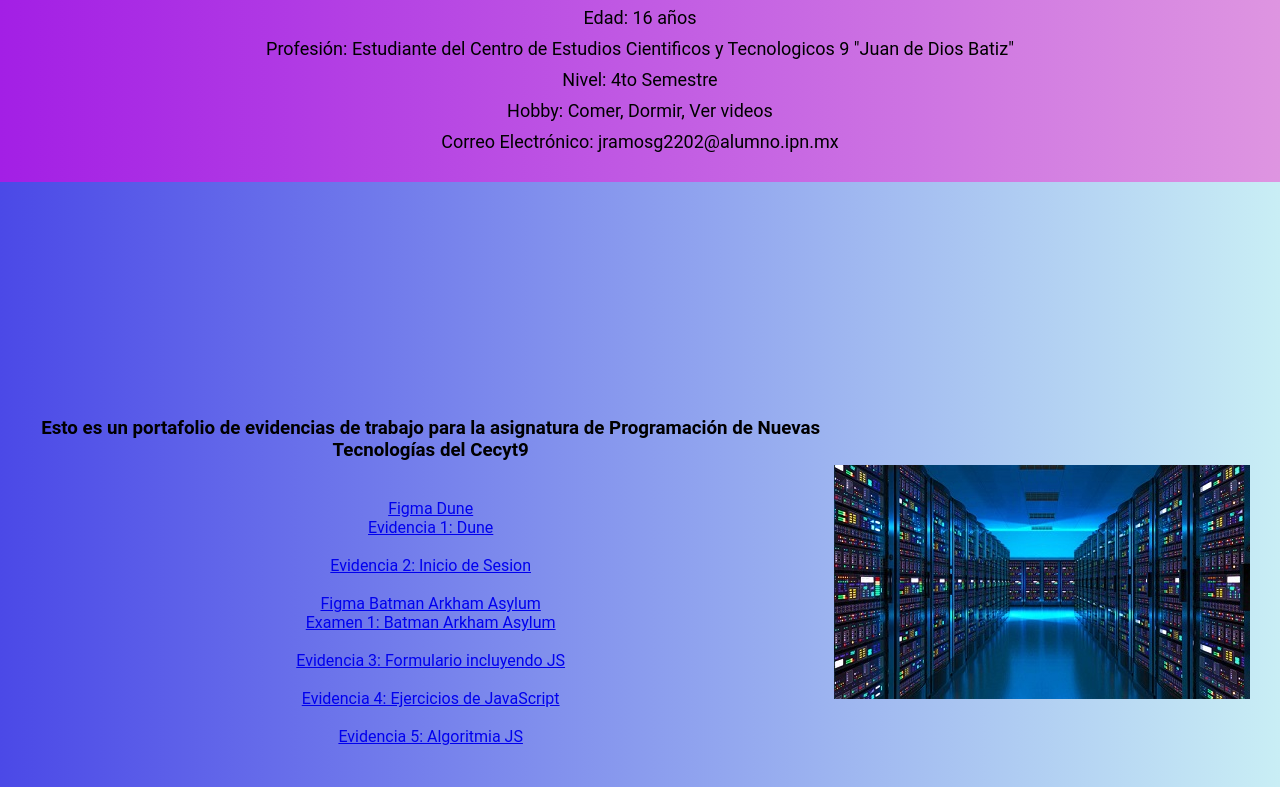
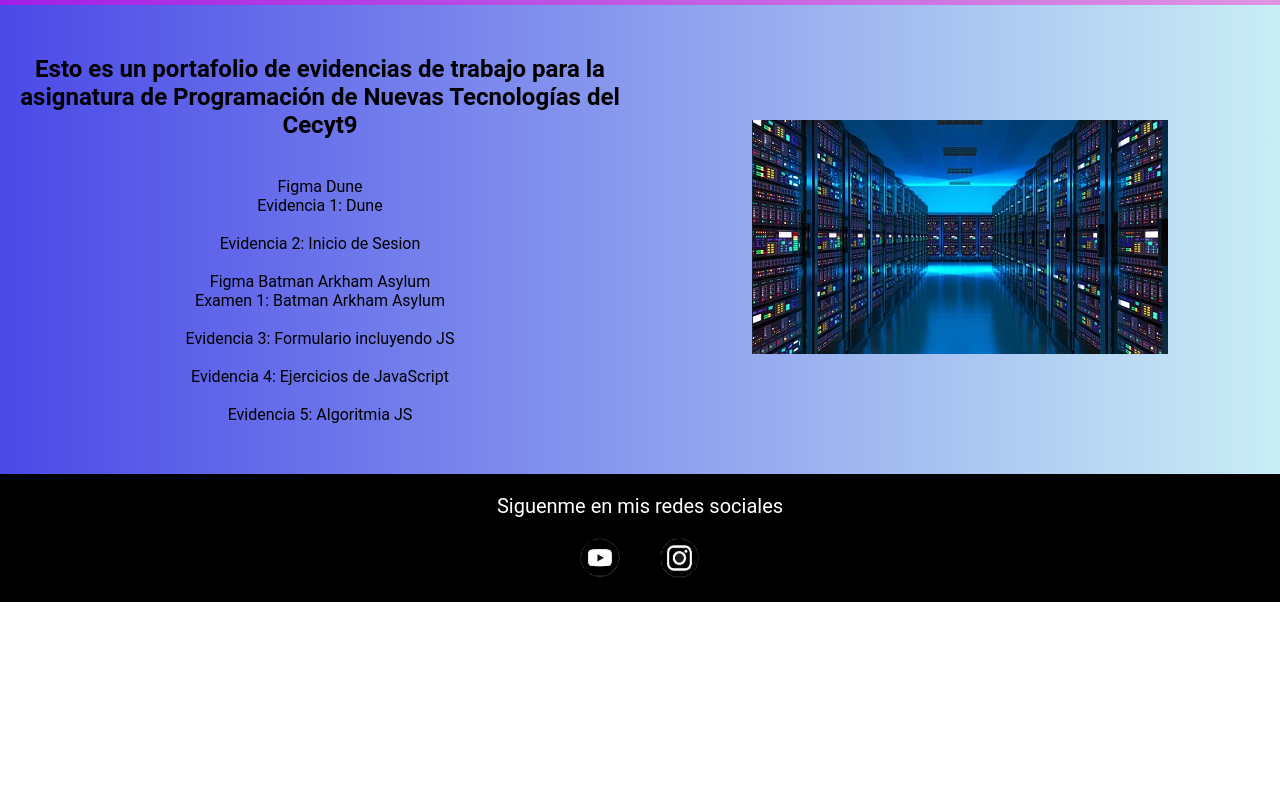
Before and after one commit to Ramos-Gomez-Jose-Antonio/4IV7-RAMOS, a plain HTML site: page index.html in a window 1280 px wide. Shown: the part 1133-1920 px from the top of the page. After the commit the page ends 1735 px from the top, so only its background shows below. Drawn offline with Linux system fonts and the light colour scheme.

Commit message:
Modificacion Estetica

```diff
--- a/CSS/style.css
+++ b/CSS/style.css
@@ -1,11 +1,11 @@
-*{
+* {
     margin: 0;
     padding: 0;
     box-sizing: border-box;
     font-family: Roboto, sans-serif;
 }
 
-html{
+html {
     scroll-behavior: smooth;
 }
 
@@ -13,7 +13,8 @@ html{
     background: linear-gradient(to right, #3ee157, #85d3ba);
     background-position: center center;
     background-size: cover;
-    height: 100vh;
+    height: auto;
+    padding: 50px 0;
 }
 
 nav {
@@ -34,18 +35,17 @@ nav a {
     color: white;
 }
 
-nav a:hover{
+nav a:hover {
     color: #ff2a00;
 }
 
-.banner h1{
+.banner h1 {
     color: white;
     font-size: 55px;
-    padding-top: 50px;
     text-align: center;
 }
 
-.banner h2{
+.banner h2 {
     color: white;
     font-size: 20px;
     padding-top: 3px;
@@ -54,76 +54,25 @@ nav a:hover{
 }
 
 .banner p {
-    display: flex;
-    flex-direction: column;
     text-align: center;
     color: white;
 }
 
-.PNT {
-    background: linear-gradient(to right, #4b49e7, #c9eef5);
-    background-position: center center;
-    background-size: cover;
-    height: 100vh;
-    text-align: center;
-}
-
-.imgs{
+.imgs {
     display: flex;
     justify-content: center;
     align-items: center;
+    margin-top: 20px;
 }
 
-.bd{
-    display: flex;
-    justify-content: left;
-    align-items: center;
-}
-
-.pnt{
-    display: flex;
-    justify-content: right;
-    align-items: center;
-}
-
-img{
-    margin: 20px 30px;
-}
-
-.footer{
-    background-color: black;
-    display: flex;
-    justify-content: center;
-    padding: 20px;
-}
-
-footer p{
-    font-size: 20px;
-}
-
-.redes{
-    display: flex;
-    justify-content: space-around;
-}
-
-.redes img:hover{
-    filter: opacity(.5);
-}
-
-.PNT {
-    display: flex;
-    justify-content: space-between;
-    align-items: center;
-}
-
-.pnt img {
-    max-width: 100%;
-    align-self: flex-start;
+.imgs img {
+    margin: 0 20px;
 }
 
 .personal-info {
     background: linear-gradient(to right, #a31fe5, #de95e1);
-    padding: 20px;
+    height: auto;
+    padding: 50px 0;
 }
 
 .info-container {
@@ -150,3 +99,70 @@ footer p{
     font-size: 18px;
     margin-bottom: 10px;
 }
+
+.PNT {
+    background: linear-gradient(to right, #4b49e7, #c9eef5);
+    padding: 50px 0;
+    text-align: center;
+}
+
+.PNT .contenido {
+    display: flex;
+    justify-content: center;
+    align-items: center;
+}
+
+.PNT .texto1 {
+    width: 50%;
+    padding: 0 20px;
+}
+
+.PNT .imagen {
+    width: 50%;
+}
+
+.PNT .imagen img {
+    max-width: 100%;
+    height: auto;
+}
+
+.PNT a {
+    color: black;
+    text-decoration: none;
+    transition: color 0.3s ease-in-out;
+}
+
+.PNT a:hover {
+    color: #49a0e7;
+}
+
+.footer {
+    background-color: black;
+    height: auto;
+    padding: 20px 0;
+}
+
+footer p {
+    font-size: 20px;
+    color: white;
+    text-align: center;
+}
+
+.redes {
+    display: flex;
+    justify-content: center;
+    margin-top: 20px;
+}
+
+.redes a {
+    margin: 0 20px;
+}
+
+.redes img {
+    width: 40px;
+    height: 40px;
+}
+
+.redes img:hover {
+    filter: opacity(0.5);
+}
--- a/index.html
+++ b/index.html
@@ -9,16 +9,16 @@
 </head>
 <body>
 
-    <section class="banner">
 <header>
     <nav>
         <div class="logo"><img src="./images/i.png" class="logo"></div>
-
         <a href="#">Inicio</a>
         <a href="#personal-info">Datos Personales</a>
         <a href="#PNT">PNT</a>
     </nav>
 </header>
+
+<section class="banner">
     <div>
         <h1>Portafolio de evidencias</h1>
         <br>
@@ -50,14 +50,12 @@
     </div>
 </section>
 
-
-    <section id="PNT">
-        <section class="PNT">
-            <div>
+<section class="PNT" id="PNT">
+    <div class="contenido">
+        <div class="texto1">
             <h1>Esto es un portafolio de evidencias de trabajo para la asignatura de Programación de Nuevas Tecnologías del Cecyt9</h1>
             <br>
             <br>
-                <div class="texto1">
             <a href="https://www.figma.com/file/3QbVQVydHSy4aGkSFwTJK2/Pagina_Dune?type=design&node-id=0%3A1&mode=design&t=n4XcO5xuwZq2qJ4p-1"><p>Figma Dune</p></a>
             <a href="./01Dune/index.html"><p>Evidencia 1: Dune</p></a>
             <br>
@@ -72,12 +70,13 @@
             <br>
             <a href="./06Algoritmia/Algoritmia.html"><p>Evidencia 5: Algoritmia JS</p></a>
         </div>
+        <div class="imagen">
+            <img src="images/bd.jpg">
         </div>
-            <div class="pnt"> <img src="images/bd.jpg"> </div>
-        </section>
+    </div>
 </section>
 
-    <section class = "footer">
+<section class="footer">
     <footer>
         <div>
             <p style="color: white">Siguenme en mis redes sociales</p>
```
Lines whose indentation alone changed are shown as unchanged.
